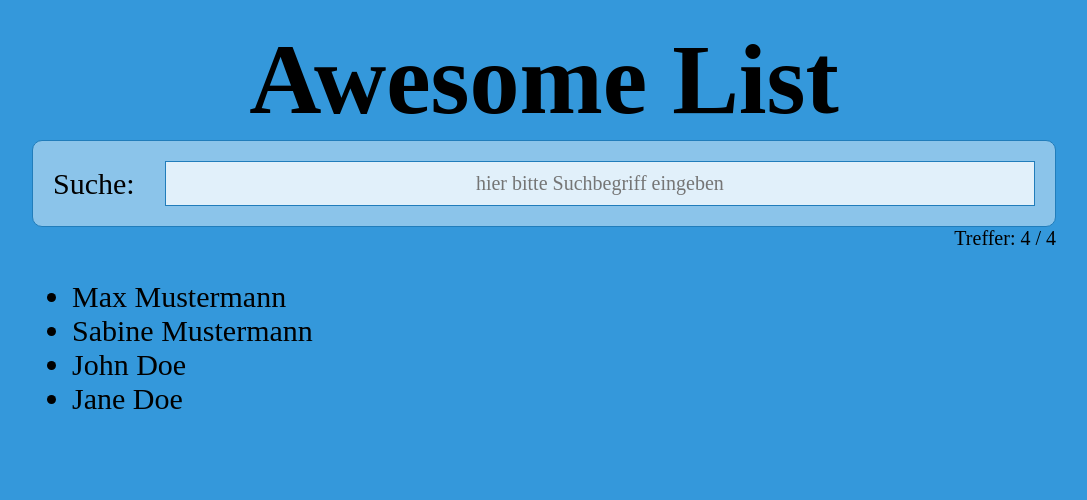
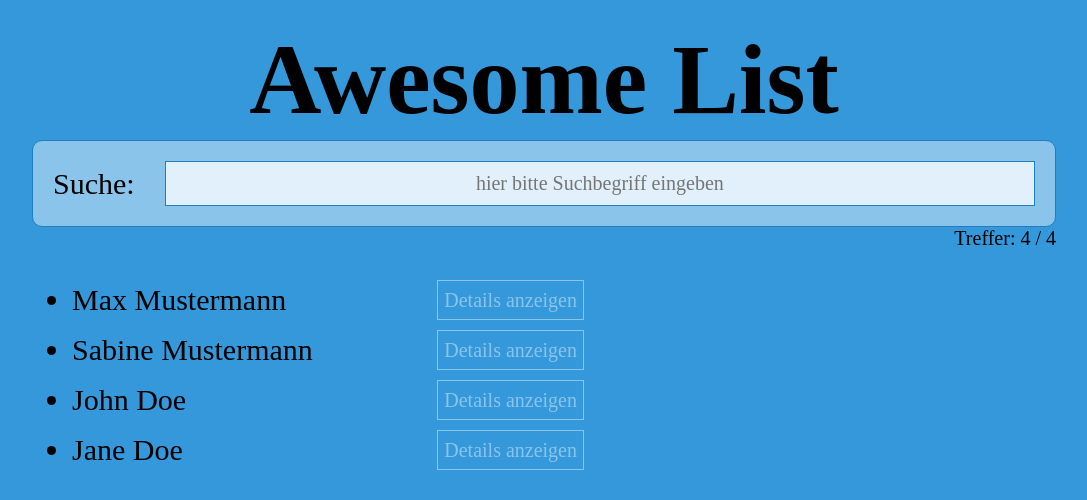
Before and after one commit to chrkhl/react-redux-explained, a React app: page / in a window 1280 px wide. Shown: the whole page, without its empty margins (96-1183 px from the left). Built offline with nearby package versions, Linux system fonts and the light colour scheme.

Commit message:
routing: navigate from list to details and vice versa

```diff
--- a/app/AwesomeRouter.js
+++ b/app/AwesomeRouter.js
@@ -58,4 +58,15 @@ class AwesomeRouter extends React.Component {
   }
 }
 
+const navigateToRoute = (route, ...props) => {
+  if (!route) throw new Error('no route specified');
+
+  const newHash = props && props.length ?
+    `${route}/${props.join('/')}` :
+    route;
+
+  window.location.hash = newHash;
+}
+
 export default AwesomeRouter;
+export { AwesomeRouter, navigateToRoute};
--- a/app/components/List.js
+++ b/app/components/List.js
@@ -5,7 +5,7 @@ import ListItem from './ListItem';
 const List = ({ list }) => (
   <ul>
     {
-      list.map(listItem => <ListItem key={ listItem.id } text={ listItem.name } />)
+      list.map(listItem => <ListItem key={ listItem.id } id={ listItem.id } text={ listItem.name } />)
     }
   </ul>
 );
--- a/app/components/ListItem.js
+++ b/app/components/ListItem.js
@@ -1,7 +1,13 @@
 import React from 'react';
+import { navigateToRoute } from '../AwesomeRouter';
 
-const ListItem = ({ text }) => (
-  <li>{ text }</li>
+const ListItem = ({ id, text }) => (
+  <li>
+    <div className='list-item-content'>
+      { text }
+      <button onClick={() => navigateToRoute('details', id)}>Details anzeigen</button>
+    </div>
+  </li>
 );
 
 export default ListItem;
--- a/app/containers/AwesomeDetails.js
+++ b/app/containers/AwesomeDetails.js
@@ -1,9 +1,16 @@
 import React from 'react';
+import { navigateToRoute } from '../AwesomeRouter';
 
 const AwesomeDetails = props => (
   <>
     <h1>Awesome Details</h1>
     props: { JSON.stringify(props) }
+
+    <p>
+      <button onClick={() => navigateToRoute('list')}>
+        Zurück zur Liste
+      </button>
+    </p>
   </>
 );
 
--- a/assets/less/index.less
+++ b/assets/less/index.less
@@ -68,3 +68,34 @@ p.result-count {
   text-align: right;
   font-size: 2rem;
 }
+
+ul {
+  width: 100%;
+
+  li {
+    width: 50%;
+    margin: 1rem 0;
+
+    div.list-item-content {
+      display: flex;
+      justify-content: space-between;
+      align-items: center;
+    }
+  }
+}
+
+button {
+  border: 1px solid lighten(@brandColor, 20%);
+  color: lighten(@brandColor, 20%);
+  background: transparent;
+  font-size: 2rem;
+  font-family: 'Amatic SC', cursive;
+  cursor: pointer;
+  height: 4rem;
+
+  &:hover, &:active {
+    color: @textColor;
+    border-color: @brandColor;
+    background: lighten(@brandColor, 20);
+  }
+}
```
